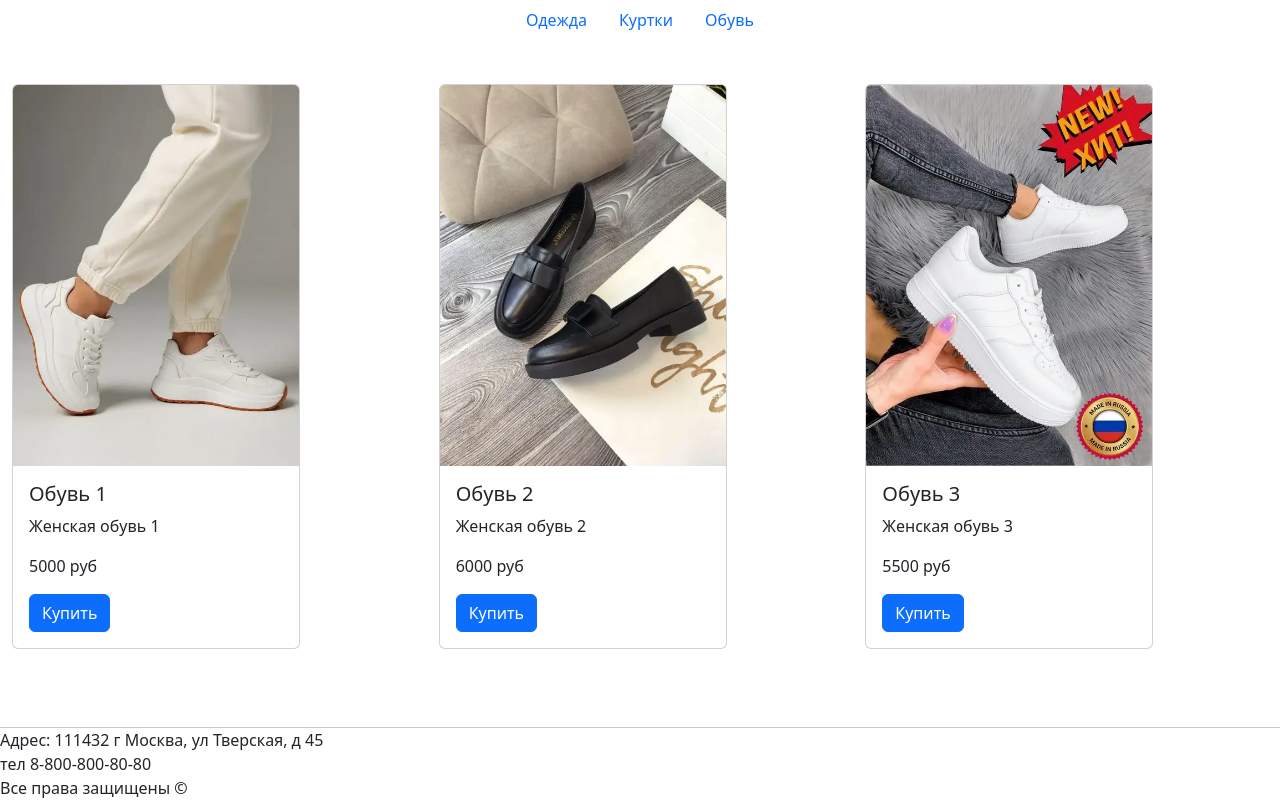
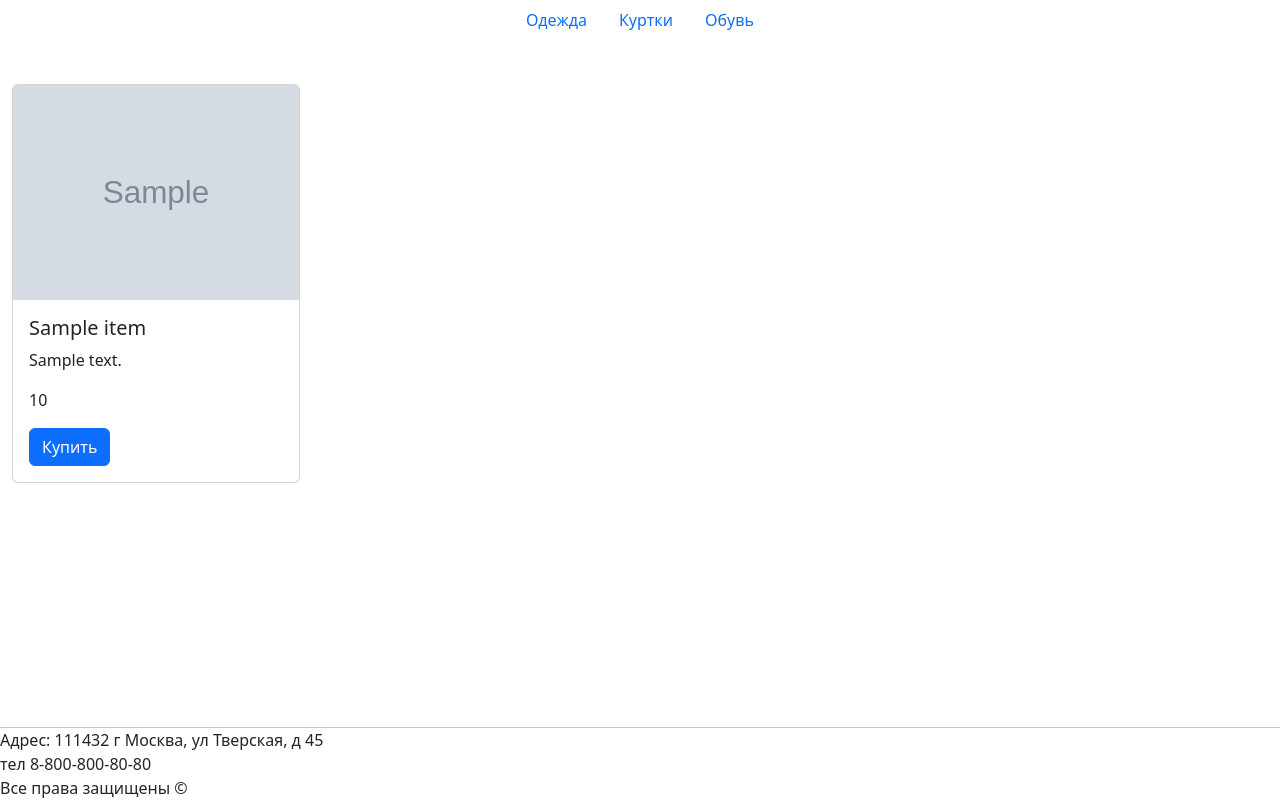
Before and after one commit to Andreeff-021/Flask_and_Fast_API, a Flask app: template Homework_1/templates/shoes.html in a window 1280 px wide. Run offline with Flask 3, Linux system fonts and the light colour scheme; the template is opened without the code that fills it: most values are stand-ins (such as "Sample title", 1, 10 or a date in 2020); grey boxes marked "Sample" are stand-in pictures; some libraries are stand-ins or nearby versions.

Commit message:
homework_1 corrected

```diff
--- a/Homework_1/Task_9.py
+++ b/Homework_1/Task_9.py
@@ -10,12 +10,46 @@ def clothes():
 
 @app.route('/jackets/')
 def jackets():
-    return render_template('jackets.html')
+    jackets_list = [
+        {'path_img': '/static/img/jacket_1.jpeg',
+         'title': 'Куртка 1',
+         'description': 'Женская куртка 1',
+         'price': '5000 руб'
+         },
+        {'path_img': '/static/img/jacket_2.jpeg',
+         'title': 'Куртка 2',
+         'description': 'Женская куртка 2',
+         'price': '5500 руб'
+         },
+        {'path_img': '/static/img/jacket_3.jpeg',
+         'title': 'Куртка 3',
+         'description': 'Женская куртка 3',
+         'price': '6000 руб'
+         }
+    ]
+    return render_template('jackets.html', jackets_list=jackets_list)
 
 
 @app.route('/shoes/')
 def shoes():
-    return render_template('shoes.html')
+    shoes_list = [
+        {'path_img': '/static/img/shoes_1.jpeg',
+         'title': 'Обувь 1',
+         'description': 'Женская обувь 1',
+         'price': '5000 руб'
+         },
+        {'path_img': '/static/img/shoes_2.jpeg',
+         'title': 'Обувь 2',
+         'description': 'Женская обувь 2',
+         'price': '5500 руб'
+         },
+        {'path_img': '/static/img/shoes_3.jpeg',
+         'title': 'Обувь 3',
+         'description': 'Женская обувь 3',
+         'price': '6000 руб'
+         }
+    ]
+    return render_template('shoes.html', shoes_list=shoes_list)
 
 
 if __name__ == '__main__':
--- a/Homework_1/templates/shoes.html
+++ b/Homework_1/templates/shoes.html
@@ -6,38 +6,18 @@
 
 {%block content %}
 <div class="row row-cols-1 row-cols-md-3 g-4" style="margin-top: 20px;">
+    {% for item in shoes_list %}
     <div class="col">
         <div class="card" style="width: 18rem;">
-            <img src="/static/img/shoes_1.jpeg" class="card-img-top" alt="куртка">
+            <img src={{item.path_img}} class="card-img-top" alt="обувь">
             <div class="card-body">
-                <h5 class="card-title">Обувь 1</h5>
-                <p class="card-text">Женская обувь 1</p>
-                <p>5000 руб</p>
+                <h5 class="card-title">{{item.title}}</h5>
+                <p class="card-text">{{item.description}}</p>
+                <p>{{item.price}}</p>
                 <a href="#" class="btn btn-primary">Купить</a>
             </div>
         </div>
     </div>
-    <div class="col">
-        <div class="card" style="width: 18rem;">
-            <img src="/static/img/shoes_2.jpeg" class="card-img-top" alt="куртка">
-            <div class="card-body">
-                <h5 class="card-title">Обувь 2</h5>
-                <p class="card-text">Женская обувь 2</p>
-                <p>6000 руб</p>
-                <a href="#" class="btn btn-primary">Купить</a>
-            </div>
-        </div>
-    </div>
-    <div class="col">
-        <div class="card" style="width: 18rem;">
-            <img src="/static/img/shoes_3.jpeg" class="card-img-top" alt="куртка">
-            <div class="card-body">
-                <h5 class="card-title">Обувь 3</h5>
-                <p class="card-text">Женская обувь 3</p>
-                <p>5500 руб</p>
-                <a href="#" class="btn btn-primary">Купить</a>
-            </div>
-        </div>
-    </div>
+    {% endfor %}
 </div>
 {% endblock %}
```
Also changed, not shown: Homework_1/templates/jackets.html (+6 -26 lines).
